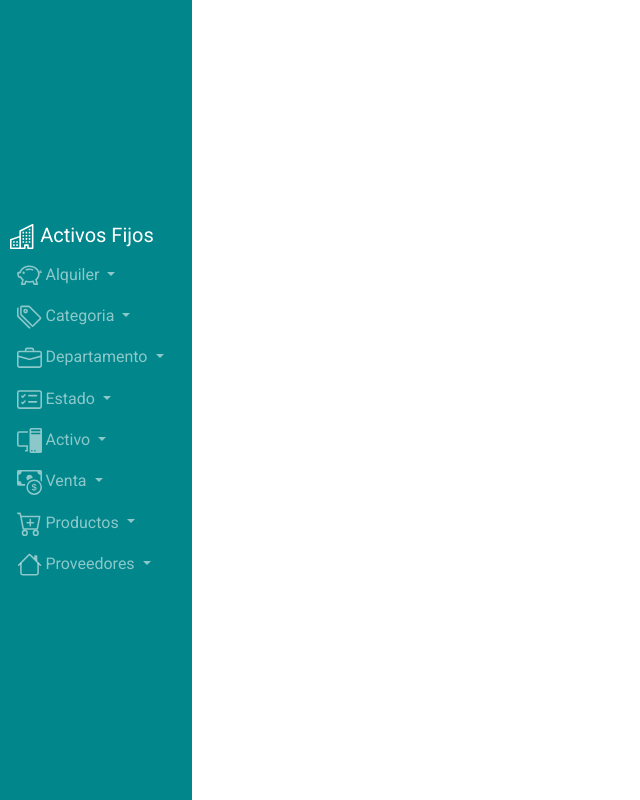
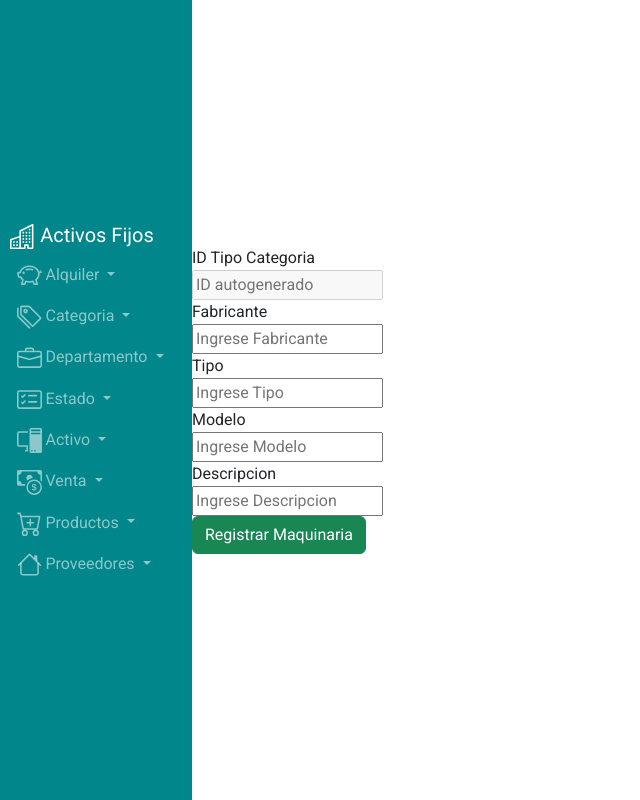
Before and after one commit to brian-duarte-01/Activos-Fijos, an Angular app in the folder Activos_Fijos/: page /tcategoria/crmaquinaria in a window 1280 px wide. Before the commit this address led to /. Shown: the whole page, without its empty margins (0-640 px from the left). Built offline with nearby package versions, Linux system fonts and the light colour scheme.

Commit message:
V11.2
Agregar Cat Maquinaria

```diff
--- a/Activos_Fijos/src/app/app-routing.module.ts
+++ b/Activos_Fijos/src/app/app-routing.module.ts
@@ -6,6 +6,7 @@ import { LestadoComponent } from './lestado/lestado.component';
 import { RdepartamentoComponent } from './rdepartamento/rdepartamento.component';
 import { RestadoComponent } from './restado/restado.component';
 import { TcategoriaComponent } from './tcategoria/tcategoria.component';
+import { FormTcategoriaComponent } from './tcategoria/form-tcategoria/form-tcategoria.component';
 
 const routes: Routes = [
   {path:'dashboard', component: AnunciosComponent},
@@ -14,7 +15,8 @@ const routes: Routes = [
   {path:'rdepartamento', component: RdepartamentoComponent},
   {path:'estado', component: LestadoComponent},
   {path:'restado', component: RestadoComponent},
-  {path:'tcategoria', component: TcategoriaComponent}
+  {path:'tcategoria', component: TcategoriaComponent},
+  {path:'tcategoria/crmaquinaria', component: FormTcategoriaComponent}
 ];
 
 @NgModule({
--- a/Activos_Fijos/src/app/services/tcategoria.service.ts
+++ b/Activos_Fijos/src/app/services/tcategoria.service.ts
@@ -6,6 +6,7 @@ import { Injectable } from '@angular/core';
 })
 export class TcategoriaService {
   _url = 'https://localhost:44340/api/TIPO_CATEGORIA'
+  createtcategoria: any;
   constructor(
     private http: HttpClient
 
@@ -23,4 +24,14 @@ export class TcategoriaService {
 
       });
   }
+
+  public postmaq(body: object){
+    let header = new HttpHeaders()
+    .set('Type-content', 'aplication/json')
+    return this.http.post(this._url,body, {
+      headers : header
+
+  })
+
+  }
 }
--- /dev/null
+++ b/Activos_Fijos/src/app/tcategoria/form-tcategoria/form-tcategoria.component.html
@@ -0,0 +1,33 @@
+<form action="">
+    <div>
+        <label for="ID_TIPO_CATEGORIA">ID Tipo Categoria</label>
+        <div>
+            <input type="text" name="ID_TIPO_CATEGORIA"  disabled placeholder="ID autogenerado" [(ngModel)]="maquinaria.ID_TIPO_CATEGORIA" >
+        </div>
+    </div>
+    <div>
+        <label for="MQ_FABRICANTE">Fabricante</label>
+        <div>
+            <input type="text" name="MQ_FABRICANTE"   placeholder="Ingrese Fabricante" [(ngModel)]="maquinaria.MQ_FABRICANTE" >
+        </div>
+    </div>
+    <div>
+        <label for="MQ_TIPO">Tipo</label>
+        <div>
+            <input type="text" name="MQ_TIPO"   placeholder="Ingrese Tipo" [(ngModel)]="maquinaria.MQ_TIPO" >
+        </div>
+    </div>
+    <div>
+        <label for="MQ_MODELO">Modelo</label>
+        <div>
+            <input type="text" name="MQ_MODELO"  placeholder="Ingrese Modelo" [(ngModel)]="maquinaria.MQ_MODELO" >
+        </div>
+    </div>
+    <div>
+        <label for="MQ_DESCRIPCION">Descripcion</label>
+        <div>
+            <input type="text" name="MQ_DESCRIPCION"  placeholder="Ingrese Descripcion" [(ngModel)]="maquinaria.MQ_DESCRIPCION" >
+        </div>
+    </div>
+    <button class="btn btn-success" role="button" (click)="ingresarmaq()">Registrar Maquinaria</button>
+</form>
--- /dev/null
+++ b/Activos_Fijos/src/app/tcategoria/form-tcategoria/form-tcategoria.component.ts
@@ -0,0 +1,61 @@
+import { HttpClient } from '@angular/common/http';
+import { Component, OnInit } from '@angular/core';
+import { Route, Router } from '@angular/router';
+import { TcategoriaService } from 'src/app/services/tcategoria.service';
+import { maquinaria } from '../maquinaria';
+
+@Component({
+  selector: 'app-form-tcategoria',
+  templateUrl: './form-tcategoria.component.html',
+  styleUrls: ['./form-tcategoria.component.css']
+})
+export class FormTcategoriaComponent implements OnInit {
+  titulo:string="Regristro de Tipo de Categoria";
+  maquinaria: maquinaria = new maquinaria();
+  _url = 'https://localhost:44340/api/TIPO_CATEGORIA'
+
+  constructor(
+    private tcategoriaService:TcategoriaService,
+    private router:Router,
+    private http: HttpClient
+
+  ) { }
+
+  ngOnInit(): void {
+  }
+
+  ingresarmaq():void{
+    this.maquinaria.DP_NOMBRE="null";
+    this.maquinaria.DP_SERIE="null";
+    this.maquinaria.DP_FECHA_DE_VENCIMIENTO="null";
+    this.maquinaria.DP_DETALLES="null";
+    this.maquinaria.DP_DISEÑO="null";
+    this.maquinaria.ET_NOMBRE="null";
+    this.maquinaria.ET_PLACA="null";
+    this.maquinaria.ET_TIPO_DE_TRANSPORTE="null";
+    this.maquinaria.ET_SERIE="null";
+    this.maquinaria.ET_ANIO="null";
+    this.maquinaria.MOB_NOMBRE="null";
+    this.maquinaria.MO_DESCRIPCION="null";
+    this.maquinaria.ACT_NOMBRE="null";
+    this.maquinaria.INM_NOMBRE="null";
+    this.maquinaria.INM_DIMENSIONES="null";
+    this.maquinaria.INM_DIRECCION="null";
+    this.maquinaria.ACT_MARCA="null";
+    this.maquinaria.ACT_MODELO="null";
+    this.maquinaria.ACT_SERIE="null";
+    this.maquinaria.ACT_DESCRIPCION="null";
+    this.maquinaria.EF_MARCA="null";
+    this.maquinaria.EF_TIPO="null";
+    this.maquinaria.EF_MODELO="null";
+    this.maquinaria.EF_DESCRIPCION="null";
+
+    this.tcategoriaService.postmaq(this.maquinaria)
+    .subscribe((resp: any) => {
+      this.maquinaria=resp;
+      this.router.navigate(['/tcategoria'])
+  })
+
+
+}
+}
--- /dev/null
+++ b/Activos_Fijos/src/app/tcategoria/maquinaria.ts
@@ -0,0 +1,32 @@
+export class maquinaria {
+    ID_TIPO_CATEGORIA!: 1;
+        DP_NOMBRE!: string;
+        DP_SERIE!: string;
+        DP_FECHA_DE_VENCIMIENTO!: string;
+        DP_DETALLES!: string;
+        DP_DISEÑO!: string;
+        ET_NOMBRE!: string;
+        ET_PLACA!: string;
+        ET_TIPO_DE_TRANSPORTE!: string;
+        ET_SERIE!: string;
+        ET_ANIO!: string;
+        MOB_NOMBRE!: string;
+        MO_DESCRIPCION!: string;
+        ACT_NOMBRE!: string;
+        INM_NOMBRE!: string;
+        INM_DIMENSIONES!: string;
+        INM_DIRECCION!: string;
+        ACT_MARCA!: string;
+        ACT_MODELO!: string;
+        ACT_SERIE!: string;
+        ACT_DESCRIPCION!: string;
+        EF_MARCA!: string;
+        EF_TIPO!: string;
+        EF_MODELO!: string;
+        EF_DESCRIPCION!: string;
+        MQ_FABRICANTE!: string;
+        MQ_TIPO!: string;
+        MQ_MODELO!: string;
+        MQ_DESCRIPCION!: string;
+
+}
--- a/Activos_Fijos/src/app/tcategoria/tcategoria.component.html
+++ b/Activos_Fijos/src/app/tcategoria/tcategoria.component.html
@@ -7,6 +7,7 @@
   <div class="titulo">
     <h1 class="ti">Maquinaria</h1>
   </div>
+  <button class="btn btn-info" type="button" routerLink="crmaquinaria">Agregar CAT. Maquinaria</button>
   <div class="scroll">
     <div class="table-responsive">
       <table class="table table-primary table-sm table-striped table-bordered">
```
Also changed, not shown: Activos_Fijos/src/app/app.module.ts (+8 -2 lines), Activos_Fijos/src/app/tcategoria/form-tcategoria/form-tcategoria.component.css (added), 1 other file (tests, documents, lock files or other folders).
